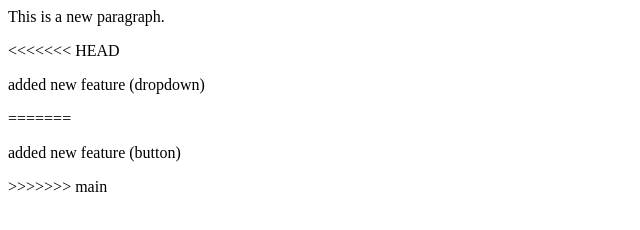
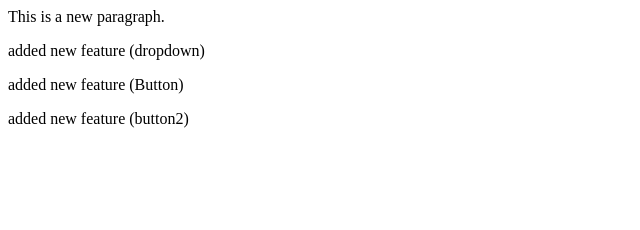
Before and after one commit to samiksha-1498/LocalRepo, a plain HTML site: page index.html in a window 1280 px wide. Shown: the whole page, without its empty margins (0-640 px from the left). Drawn offline with Linux system fonts and the light colour scheme.

Commit message:
Add Button2

```diff
--- a/index.html
+++ b/index.html
@@ -1,6 +1,4 @@
 <p>This is a new paragraph.</p>
-<<<<<<< HEAD
 <p>added new feature (dropdown)</p>
-=======
-<p>added new feature (button)</p>
->>>>>>> main
+<p>added new feature (Button)</p>
+<p>added new feature (button2)</p>
```
